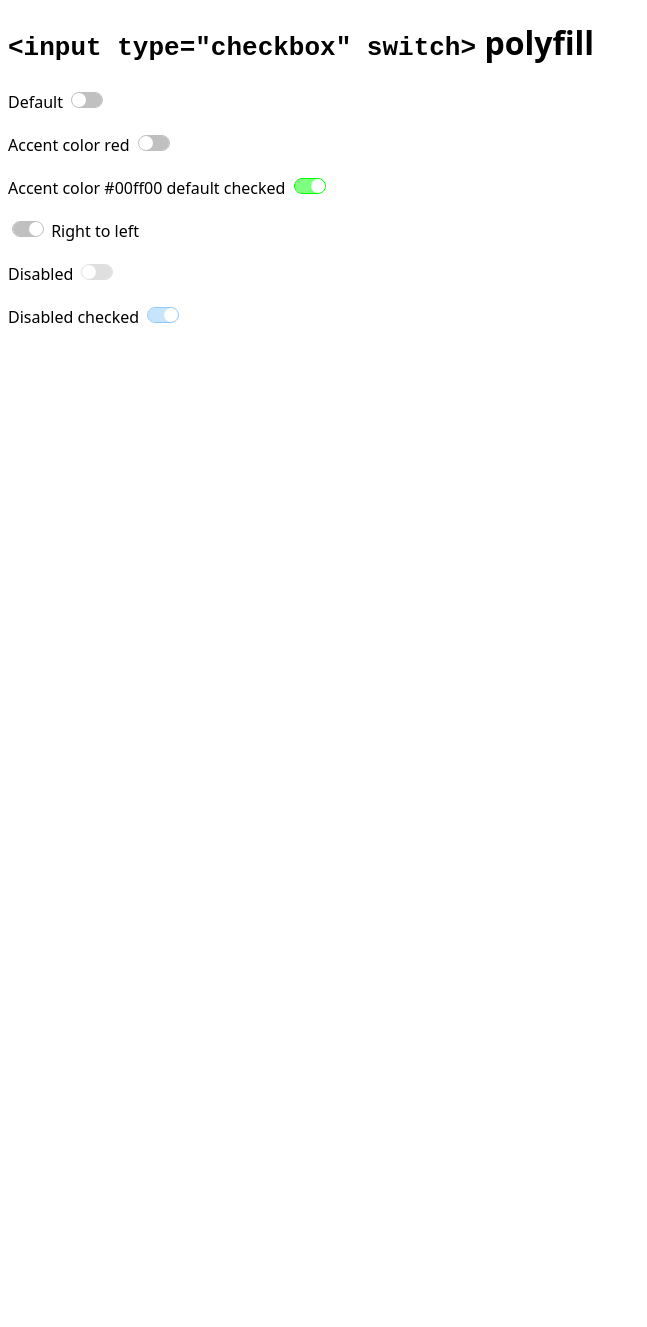
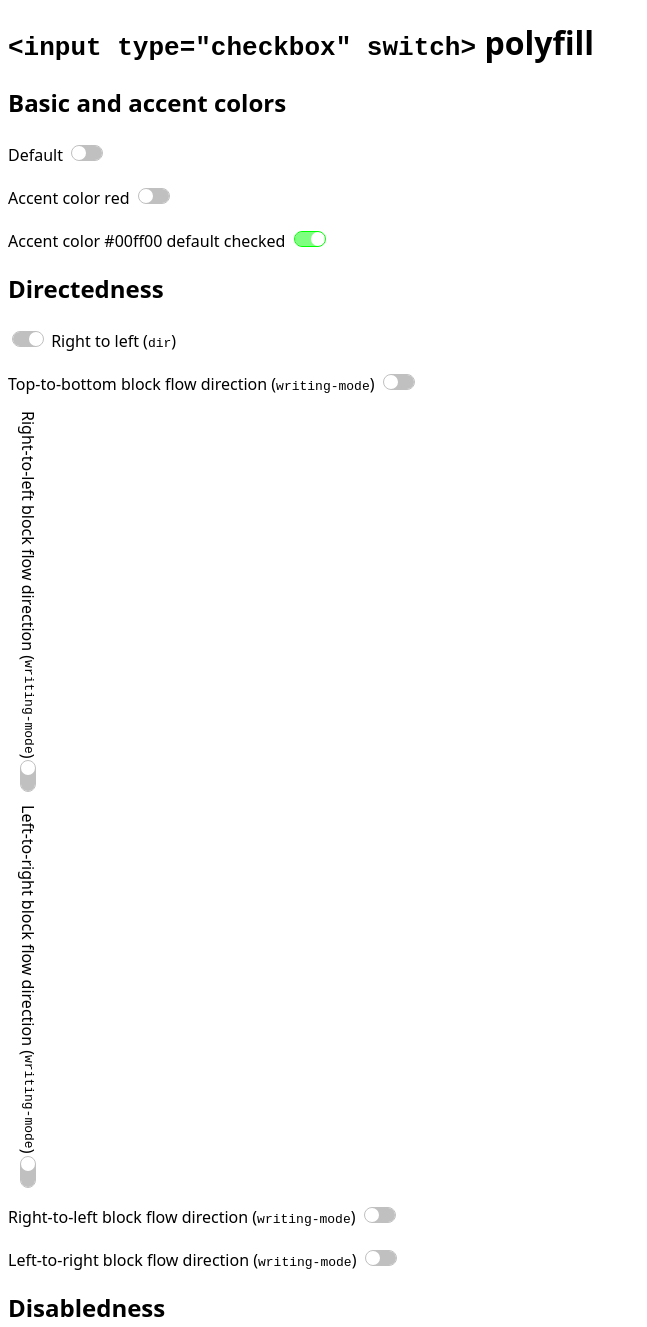
Before and after one commit to tomayac/input-switch-polyfill, a website: page index.html in a window 1280 px wide. Shown: the top 1327 px of the page, without its empty margins (0-647 px from the left). Before the commit the page ends 800 px from the top, so only its background shows below. Drawn offline with Linux system fonts and the light colour scheme.

Commit message:
Remove redundant ARIA Add support for `writing-mode`, fixes #10

```diff
--- a/index.html
+++ b/index.html
@@ -52,6 +52,9 @@
   </head>
   <body>
     <h1><code>&lt;input type="checkbox" switch&gt;</code> polyfill</h1>
+
+    <h2>Basic and accent colors</h2>
+
     <div>
       <label>Default <input type="checkbox" switch /></label>
     </div>
@@ -70,12 +73,51 @@
       /></label>
     </div>
 
+    <h2>Directedness</h2>
+
     <div>
       <label dir="rtl"
-        >Right to left
+        >Right to left (<code>dir</code>)
         <input type="checkbox" switch style="accent-color: deeppink"
       /></label>
     </div>
+
+    <div>
+      <label style="writing-mode: horizontal-tb"
+        >Top-to-bottom block flow direction (<code>writing-mode</code>)
+        <input type="checkbox" switch style="accent-color: orange"
+      /></label>
+    </div>
+
+    <div>
+      <label style="writing-mode: vertical-rl"
+        >Right-to-left block flow direction (<code>writing-mode</code>)
+        <input type="checkbox" switch style="accent-color: orange"
+      /></label>
+    </div>
+
+    <div>
+      <label style="writing-mode: vertical-lr"
+        >Left-to-right block flow direction (<code>writing-mode</code>)
+        <input type="checkbox" switch style="accent-color: orange"
+      /></label>
+    </div>
+
+    <div>
+      <label style="writing-mode: sideways-rl"
+        >Right-to-left block flow direction (<code>writing-mode</code>)
+        <input type="checkbox" switch style="accent-color: orange"
+      /></label>
+    </div>
+
+    <div>
+      <label style="writing-mode: sideways-lr"
+        >Left-to-right block flow direction (<code>writing-mode</code>)
+        <input type="checkbox" switch style="accent-color: orange"
+      /></label>
+    </div>
+
+    <h2>Disabledness</h2>
 
     <div>
       <label>Disabled <input type="checkbox" switch disabled /></label>
--- a/input-switch-polyfill.css
+++ b/input-switch-polyfill.css
@@ -33,6 +33,31 @@ input.switch:is(:hover, :active, :focus) {
   transform: rotate(180deg);
 }
 
+.vertical-rl,
+.vertical-lr {
+  -webkit-transform: rotate(90deg);
+  transform: rotate(90deg);
+}
+
+.sideways-rl {
+  -webkit-transform: rotate(90deg);
+  transform: rotate(90deg);
+  right: 1.6em;
+}
+label:has(.sideways-rl) {
+  margin-block-end: 0.8em;
+}
+
+.sideways-lr {
+  -webkit-transform: rotate(-90deg);
+  transform: rotate(-90deg);
+  left: 1.4em;
+  margin-inline-start: 0.8em;
+}
+label:has(.sideways-lr) {
+  margin-block-start: -1.2em;
+}
+
 input.switch:checked {
   /* Use color-mix to replicate your 0.5 alpha on the box-shadow
      while keeping the border solid.
--- a/input-switch-polyfill.js
+++ b/input-switch-polyfill.js
@@ -12,45 +12,27 @@
   // Helper to upgrade a single checkbox
   function upgradeSwitch(input) {
     // Avoid double-processing
-    if (input.classList.contains('switch')) return;
+    if (input.classList.contains('switch')) {
+      return;
+    }
 
     // Apply the class that triggers our CSS
     input.classList.add('switch');
 
     // Set the ARIA role
     input.setAttribute('role', 'switch');
-    input.addEventListener('change', () => {
-      input.setAttribute('aria-checked', input.checked.toString());
-    });
-    input.setAttribute('aria-checked', input.checked.toString());
-    input.setAttribute('aria-readonly', input.disabled.toString());
 
-    // Handle accent-color support
+    // Handle `accent-color` and `writing-mode` support
     // We read the computed accent-color (inherited or set explicitly)
     // and assign it to the CSS variable --switch-accent
     const style = getComputedStyle(input);
-    const accent = style.accentColor;
-
-    if (accent && accent !== 'auto') {
-      input.style.setProperty('--switch-accent', accent);
+    const { 'accent-color': accentColor, 'writing-mode': writingMode } = style;
+    if (writingMode) {
+      input.classList.add(writingMode);
     }
-
-    // Create the observer
-    const observer = new MutationObserver((mutations) => {
-      mutations.forEach((mutation) => {
-        // Check if the disabled attribute is what changed
-        if (mutation.attributeName === 'disabled') {
-          // Check if it was added (true) or removed (false)
-          input.setAttribute('aria-readonly', input.disabled.toString());
-        }
-      });
-    });
-
-    // Start observing the element
-    observer.observe(input, {
-      attributes: true, // Watch for attribute changes
-      attributeFilter: ['disabled'], // Only fire for the 'disabled' attribute
-    });
+    if (accentColor && accentColor !== 'auto') {
+      input.style.setProperty('--switch-accent', accentColor);
+    }
   }
 
   // Initial Run
--- a/package.json
+++ b/package.json
@@ -26,6 +26,7 @@
     "input-switch-polyfill.css"
   ],
   "devDependencies": {
-    "http-server": "^14.1.1"
+    "http-server": "^14.1.1",
+    "prettier-plugin-curly": "^0.4.1"
   }
 }
```
Also changed, not shown: 2 other files.
